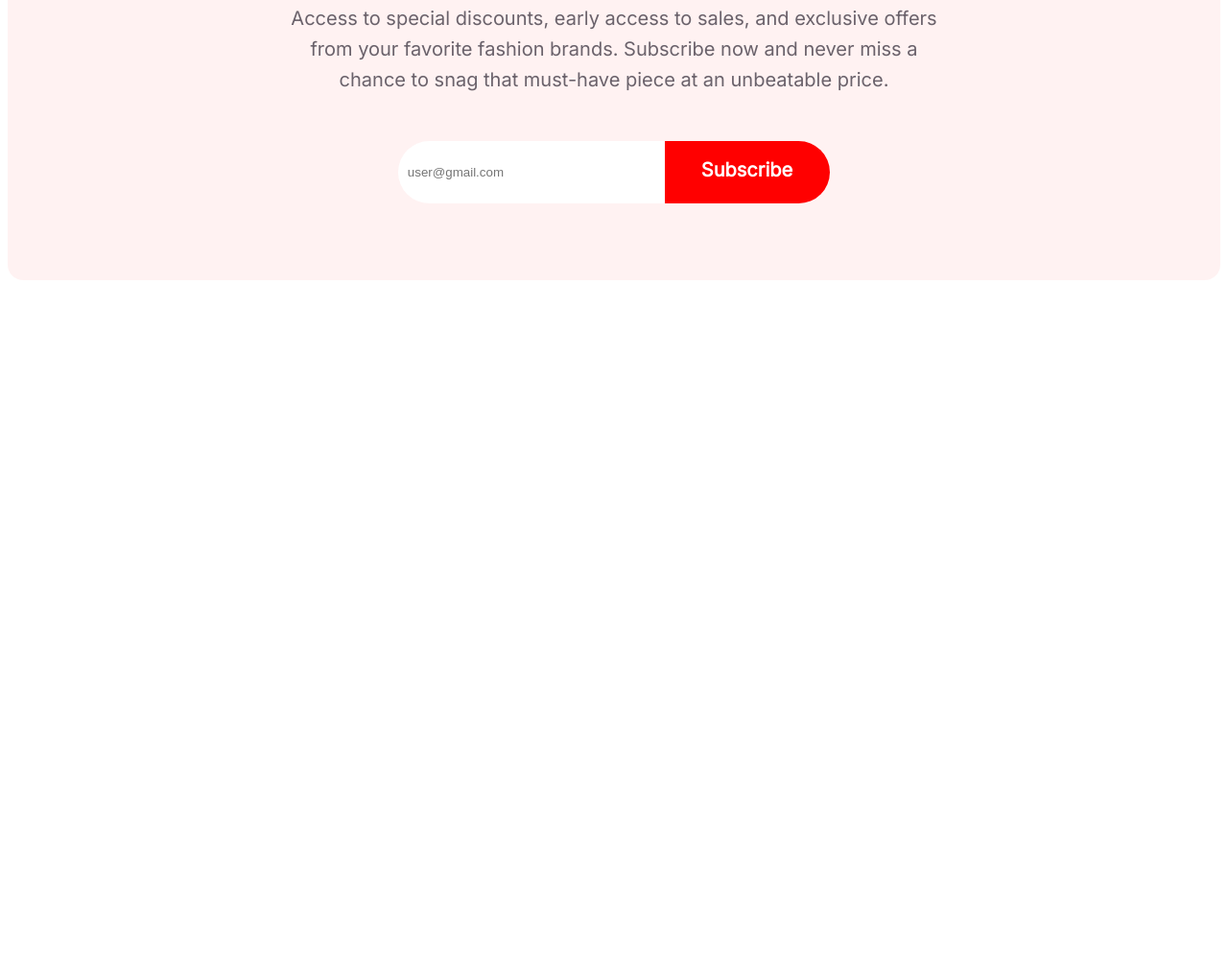
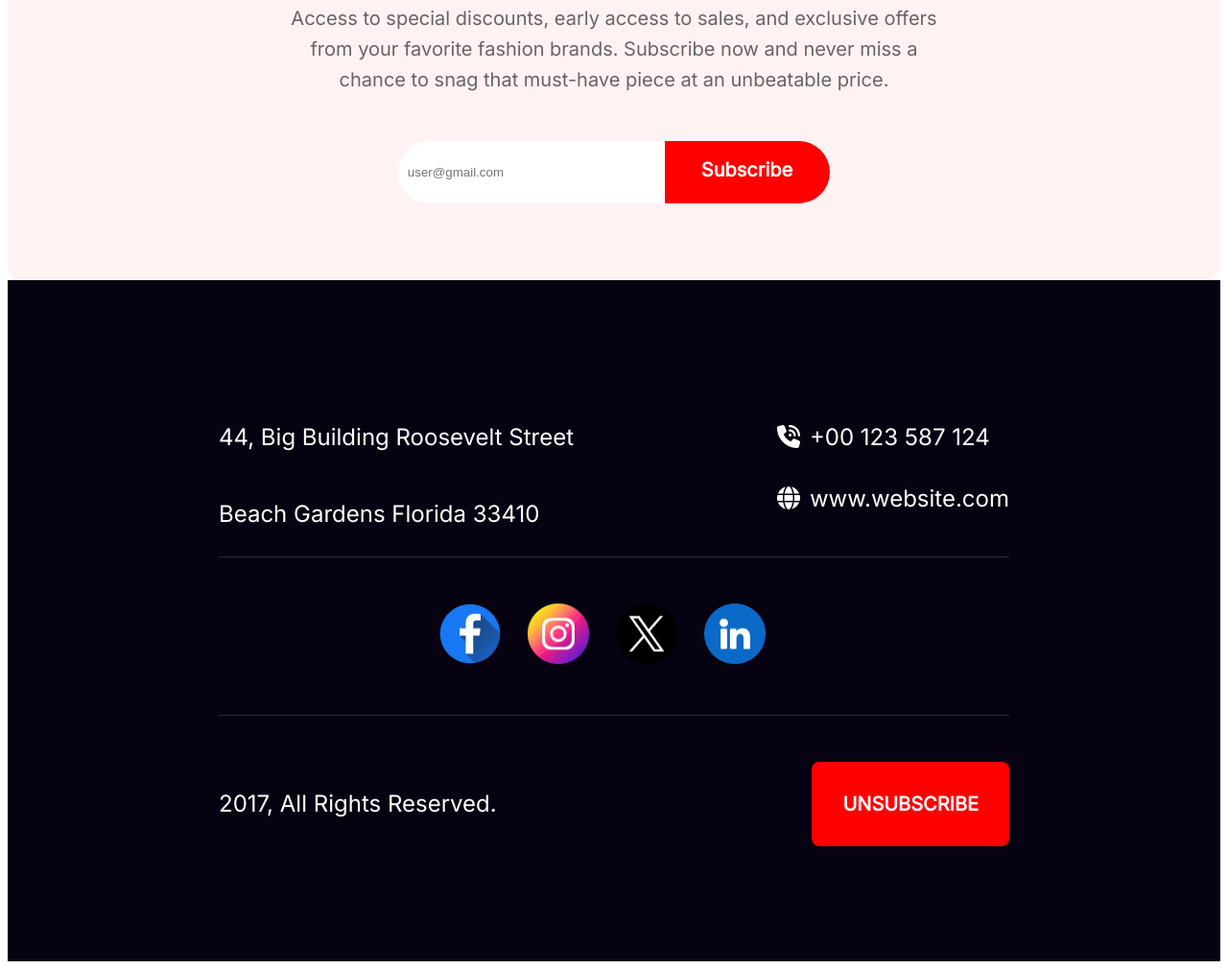
Before and after one commit to linux44gh6/Assainment-1, a plain HTML site: page index.html in a window 1280 px wide. Shown: the part 5010-6020 px from the top of the page at 96% size. Before the commit the page ends 5310 px from the top, so only its background shows below. Drawn offline with Linux system fonts and the light colour scheme.

Commit message:
add fotter

```diff
--- a/index.html
+++ b/index.html
@@ -8,6 +8,7 @@
     <link rel="preconnect" href="https://fonts.gstatic.com" crossorigin>
     <link href="https://fonts.googleapis.com/css2?family=Inter&family=Merriweather:wght@900&display=swap" rel="stylesheet">
     <link rel="stylesheet" href="style/style.css">
+    <script src="https://kit.fontawesome.com/d90cb7d9fc.js" crossorigin="anonymous"></script>
 </head>
 <body>
     <main>
@@ -73,7 +74,35 @@
         </div>
     </main>
     <footer>
+        <div class="footer-content">
+            <div class="contact-div">
+                <div class="address-div">
+                    <p class="contact-icon">44, Big Building Roosevelt Street <br>
+                        <br>
+                        Beach Gardens Florida 33410</p>
+                </div>
+                <div class="contact-div-number">
+                    <p class="contact-icon"><i id="phone" class="fa-solid fa-phone-volume"></i>+00 123 587 124</p>
+                    <p class="contact-icon"><i id="globe" class="fa-solid fa-globe"></i>www.website.com</p>
+                </div>
+            </div>
+            <div class="hozontal-line">
 
+            </div>
+            <div class="social-icon">
+               <a href=""><img class="icon-image" src="resources/Facebook.png" alt=""></a>
+               <a href=""><img class="icon-image" src="resources/Instagram.png" alt=""></a>
+               <a href=""><img class="icon-image" src="resources/Twitter.png" alt=""></a>
+               <a href=""><img class="icon-image" src="resources/Linkedin.png" alt=""></a>
+            </div>
+            <div class="hozontal-line">
+
+            </div>
+            <div class="coppyright-div">
+                <p class="contact-icon">2017, All Rights Reserved.</p>
+              <button class="btn-primary">Unsubscribe</button>
+            </div>
+        </div>
     </footer>
 </body>
 </html>
--- a/style/style.css
+++ b/style/style.css
@@ -276,3 +276,51 @@ text-transform: capitalize;
 margin-top: 0px;
 
 }
+/* footer design */
+footer{
+    background: #070211;
+    padding: 120px;
+}
+.contact-div{
+    display: flex;
+    justify-content: space-between;
+    padding: 0px 100px;
+
+}
+.contact-icon{
+    color: #FFF;
+font-family:'Inter';
+font-size: 24px;
+font-weight: 500;
+line-height: 40px;
+}
+.hozontal-line{
+    border-top: 1px solid  rgba(255, 255, 255, 0.15);
+    margin: 0px 100px;
+}
+.social-icon{
+    text-align: center;
+    align-items: center;
+    width: 50%;
+    margin: auto;
+
+    margin-top: 48px;
+    margin-bottom: 48px;
+}
+.icon-image{
+    width: 64px;
+height: 64px;
+margin-right: 24px;
+}
+.coppyright-div{
+    display: flex;
+    justify-content: space-between;
+    padding: 0px 100px;
+    margin-top: 48px;
+}
+#phone{
+    margin-right: 10px;
+}
+#globe{
+    margin-right: 10px;
+}
```
Also changed, not shown: resources/Frame.png (added), resources/callFrame.png (added).
